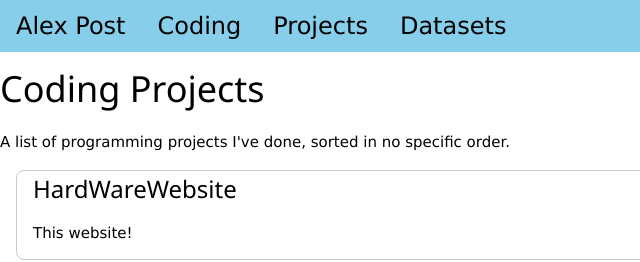
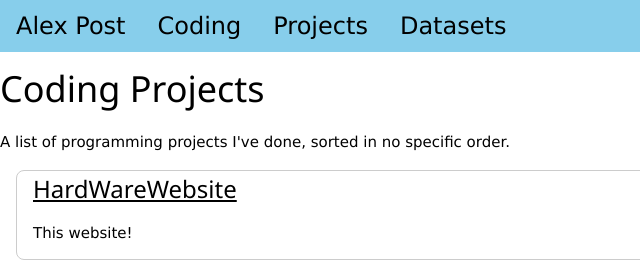
Before and after one commit to HardWare68/HardWareWebsite, a plain HTML site: page pages/coding.html in a window 1280 px wide. Shown: the top 262 px of the page, 0-640 px from the left. Drawn offline with Linux system fonts and the light colour scheme.

Commit message:
add link to this page

```diff
--- a/pages/coding.html
+++ b/pages/coding.html
@@ -21,7 +21,7 @@
 
     <div class="w3-container w3-panel w3-border w3-round-large w3-margin">
         <div class="w3-cell-row">
-            <h3 class="w3-cell">HardWareWebsite</h3>
+            <h3 class="w3-cell"><a href="https://github.com/HardWare68/HardWareWebsite">HardWareWebsite</a></h3>
             <h3 class="w3-cell w3-right-align"> <i>HTML</i> </h3>
         </div>
         <p>This website!</p>
```
